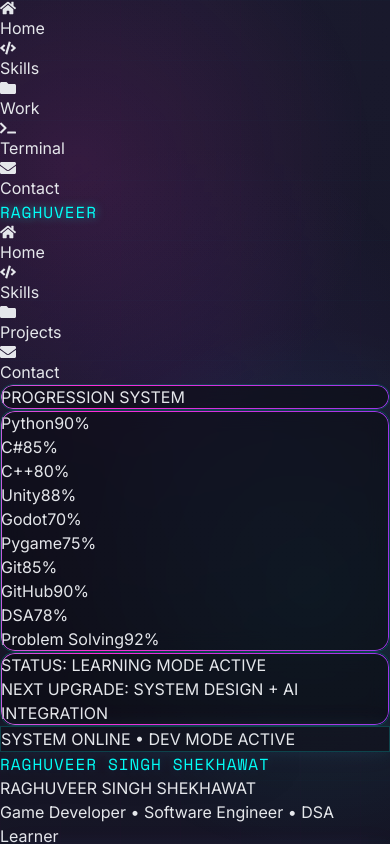
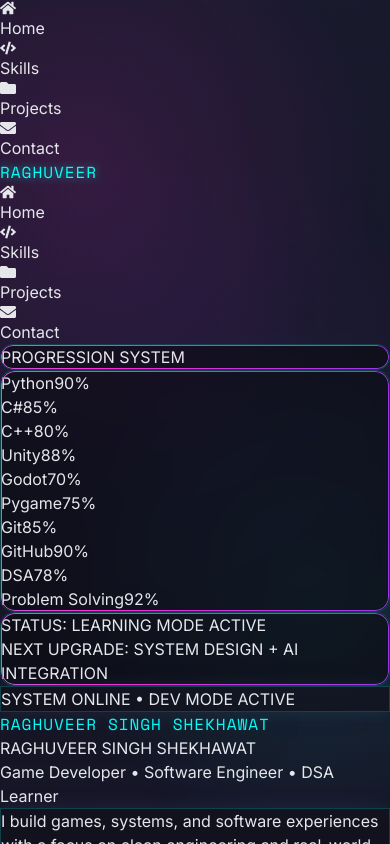
Before and after one commit to RaghuveerSingh05/raghuveer-portfolio, a React (Vite) app: page / in a window 390 px wide. Shown: the top 844 px of the page. Built offline with nearby package versions, Linux system fonts and the light colour scheme.

Commit message:
Updated Portfolio

```diff
--- a/index.html
+++ b/index.html
@@ -4,7 +4,7 @@
     <meta charset="UTF-8" />
     <link rel="icon" type="image/svg+xml" href="/favicon.svg" />
     <meta name="viewport" content="width=device-width, initial-scale=1.0" />
-    <title>pixel-portfolio</title>
+    <title>Raghuveer's portfolio</title>
   </head>
   <body>
     <div id="root"></div>
--- a/src/App.css
+++ b/src/App.css
@@ -182,3 +182,6 @@
     border-right-color: var(--border);
   }
 }
+html, body {
+  overflow-x: hidden;
+}
--- a/src/App.jsx
+++ b/src/App.jsx
@@ -49,46 +49,35 @@ function RightSkillsProgress() {
   return (
     <div className="hidden lg:flex flex-col gap-4 fixed right-6 top-24 w-80 z-20">
 
-      {/* HEADER */}
       <div className="neon-border p-4">
         <p className="text-cyan-300 text-xs tracking-widest">
-           PROGRESSION SYSTEM
-        </p>
-        <p className="text-[10px] text-gray-400 mt-1">
-
+          PROGRESSION SYSTEM
         </p>
       </div>
 
-      {/* SKILLS LIST */}
       <div className="neon-border p-4 space-y-4 max-h-[70vh] overflow-hidden">
 
         {skills.map((skill, idx) => (
           <div key={idx} className="space-y-1">
 
-            {/* skill name + percent */}
             <div className="flex justify-between text-xs">
               <span className="text-gray-300">{skill.name}</span>
               <span className="text-cyan-300">{skill.level}%</span>
             </div>
 
-            {/* bar background */}
             <div className="w-full h-2 bg-white/5 border border-cyan-500/20 relative overflow-hidden">
-
-              {/* animated fill */}
               <div
                 className="h-full bg-gradient-to-r from-cyan-400 via-purple-400 to-pink-400 shadow-[0_0_10px_#00fff7] transition-all duration-700"
                 style={{ width: `${skill.level}%` }}
               />
-
-              {/* scan line */}
               <div className="absolute inset-0 bg-[linear-gradient(90deg,transparent,rgba(255,255,255,0.15),transparent)] animate-pulse" />
             </div>
+
           </div>
         ))}
 
       </div>
 
-      {/* FOOTER MINI STATUS */}
       <div className="neon-border p-3">
         <p className="text-[10px] text-gray-400">
           STATUS: LEARNING MODE ACTIVE
@@ -103,34 +92,45 @@ function RightSkillsProgress() {
 }
 
 /* =========================
-   APP
+   APP (MOBILE FIXED)
 ========================= */
 
 export default function App() {
   return (
-    <div className="crt flex min-h-screen bg-[#0b0b12] text-gray-100 relative overflow-hidden">
+    <div className="crt bg-[#0b0b12] text-gray-100 relative overflow-x-hidden min-h-[100dvh]">
 
       <BackgroundDecor />
 
+      {/* MOBILE NAV */}
       <MobileNav />
 
+      {/* SIDEBAR (desktop only) */}
       <div className="hidden md:block">
         <Sidebar />
       </div>
 
-      {/* RIGHT SIDE ART VAULT */}
+      {/* RIGHT PANEL (desktop only) */}
       <RightSkillsProgress />
 
       {/* MAIN CONTENT */}
-      <main className="relative z-10 flex-1 max-w-7xl mx-auto p-6 pt-24 md:pt-12 md:p-12 space-y-24 lg:pr-72">
-
+      <main
+        className="
+          relative z-10
+          flex-1
+          max-w-7xl mx-auto
+          p-4 sm:p-6 md:p-12
+          pt-20 md:pt-12
+          pb-24 md:pb-12
+          space-y-20 md:space-y-24
+          lg:pr-72
+        "
+      >
         <Landing />
         <Skills />
         <Projects />
         <Terminal />
         <Contact />
         <Footer />
-
       </main>
 
     </div>
--- a/src/components/MobileNav.jsx
+++ b/src/components/MobileNav.jsx
@@ -2,62 +2,40 @@ import {
   FaHome,
   FaCode,
   FaFolder,
-  FaTerminal,
+
   FaEnvelope,
 } from "react-icons/fa";
 
 export default function MobileNav() {
   return (
-    <div className="md:hidden fixed bottom-0 left-0 right-0 z-50 bg-[#E7DFC9] border-t-4 border-[#3A312B] px-2 py-3">
+    <div className="md:hidden fixed bottom-0 left-0 right-0 z-50 bg-[#0b0b12] text-gray-100 px-2 py-3">
 
       <div className="flex justify-between items-center text-[#6D28D9]">
 
-        {/* HOME */}
-        <a
-          href="#home"
-          className="flex flex-col items-center text-xs active:scale-95 transition"
-        >
+        <a href="#home" className="flex flex-col items-center text-xs active:scale-95">
           <FaHome className="text-lg" />
           Home
         </a>
 
-        {/* SKILLS */}
-        <a
-          href="#skills"
-          className="flex flex-col items-center text-xs active:scale-95 transition"
-        >
+        <a href="#skills" className="flex flex-col items-center text-xs active:scale-95">
           <FaCode className="text-lg" />
           Skills
         </a>
 
-        {/* PROJECTS */}
-        <a
-          href="#projects"
-          className="flex flex-col items-center text-xs active:scale-95 transition"
-        >
+        <a href="#projects" className="flex flex-col items-center text-xs active:scale-95">
           <FaFolder className="text-lg" />
-          Work
+          Projects
         </a>
 
-        {/* TERMINAL (IMPORTANT FIX) */}
-        <a
-          href="#terminal"
-          className="flex flex-col items-center text-xs active:scale-95 transition"
-        >
-          <FaTerminal className="text-lg" />
-          Terminal
-        </a>
 
-        {/* CONTACT */}
-        <a
-          href="#contact"
-          className="flex flex-col items-center text-xs active:scale-95 transition"
-        >
+
+        <a href="#contact" className="flex flex-col items-center text-xs active:scale-95">
           <FaEnvelope className="text-lg" />
           Contact
         </a>
 
       </div>
+
     </div>
   );
 }
--- a/src/index.css
+++ b/src/index.css
@@ -280,3 +280,6 @@ body::after {
   background: linear-gradient(var(--neon-pink), var(--neon-cyan));
   border-radius: 10px;
 }
+html, body {
+  overflow-x: hidden;
+}
```
